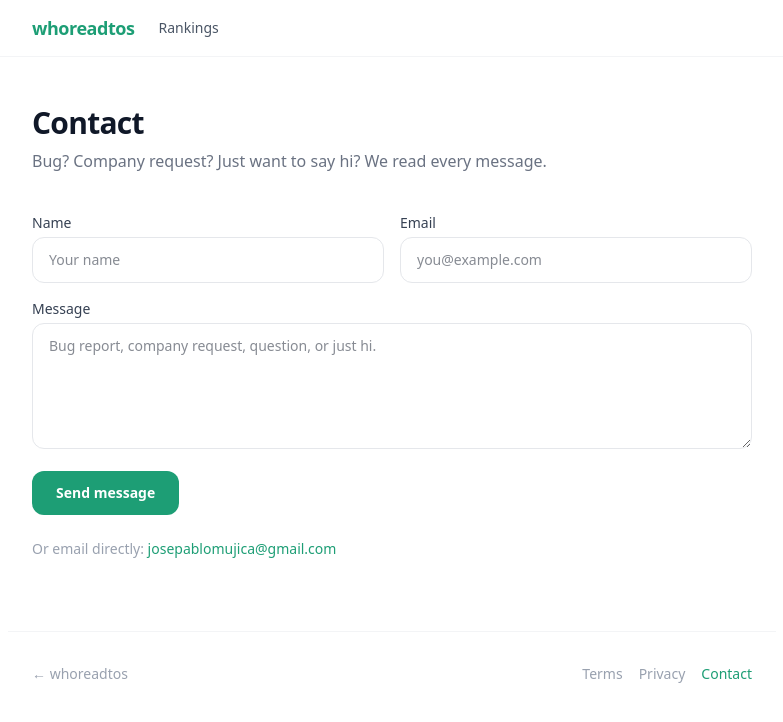
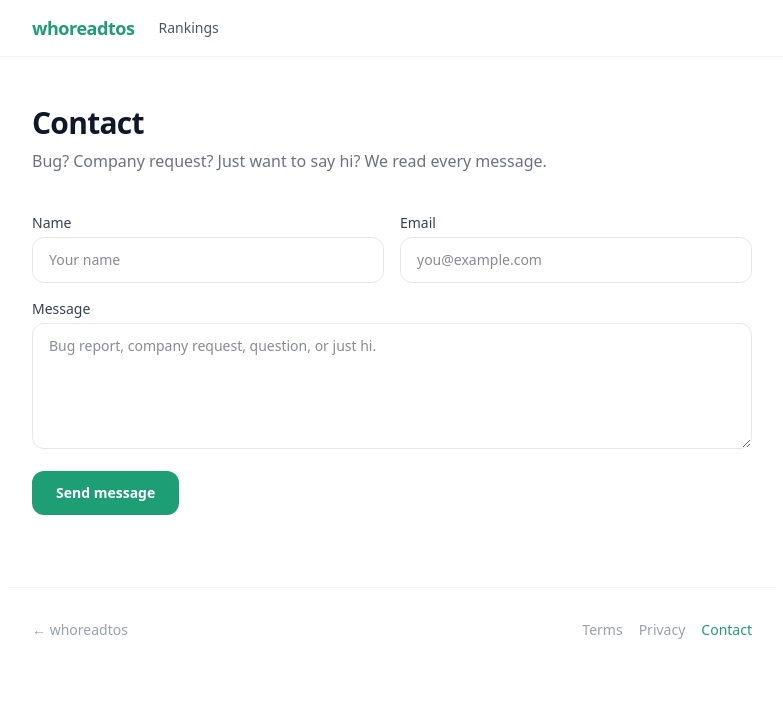
Before and after one commit to josepablomujica/whoreadtos, a Next.js app in the folder web/: page /contact in a window 1280 px wide. Shown: the top 722 px of the page, without its empty margins (248-1031 px from the left). Built offline with nearby package versions, Linux system fonts and the light colour scheme.

Commit message:
fix: remove direct email link from contact page
Co-Authored-By: Claude Sonnet 4.6 <noreply@anthropic.com>

```diff
--- a/web/app/contact/page.tsx
+++ b/web/app/contact/page.tsx
@@ -26,13 +26,6 @@ export default function Contact() {
         </p>
 
         <ContactForm />
-
-        <p className="mt-6 text-sm text-gray-400">
-          Or email directly:{' '}
-          <a href="mailto:josepablomujica@gmail.com" className="text-[#1D9E75] hover:underline">
-            josepablomujica@gmail.com
-          </a>
-        </p>
       </main>
 
       <footer className="max-w-3xl mx-auto px-6 py-8 flex flex-wrap gap-4 items-center justify-between text-sm text-gray-400 border-t border-gray-100 mt-6">
```
